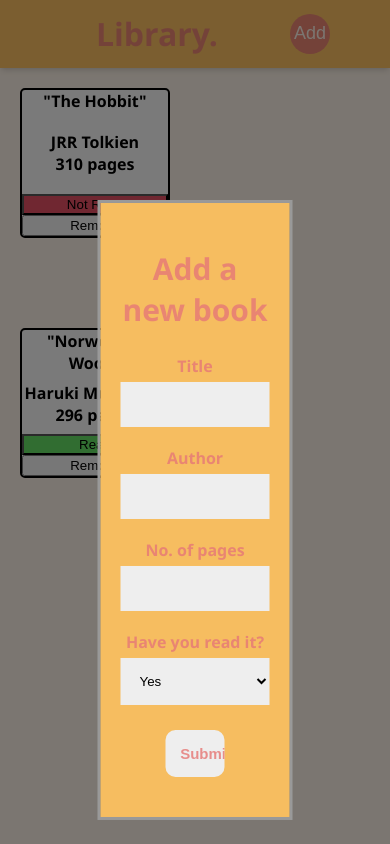
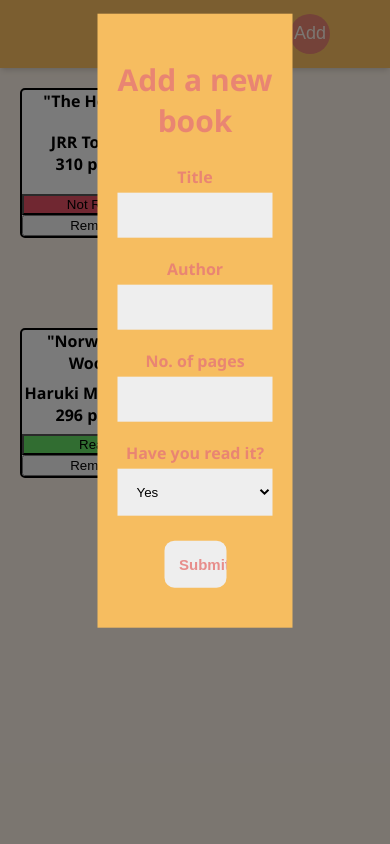
Before and after one commit to ConMint/BookList, a plain HTML site: page index.html in a window 390 px wide. Both pictures are taken after a click on the button "Add". Drawn offline with Linux system fonts and the light colour scheme.

Commit message:
Make new form pop-up responsive

```diff
--- a/style.css
+++ b/style.css
@@ -122,10 +122,10 @@ strong {
     display: none;
     position: fixed;
     left: 50%;
-    top: 20%;
+    top: -2%;
     transform: translate(-50%, 5%);
-    border: 3px solid #999999;
     z-index: 9;
+    margin-bottom: 20px;
   }
   .formContainer {
     max-width: 300px;
```
